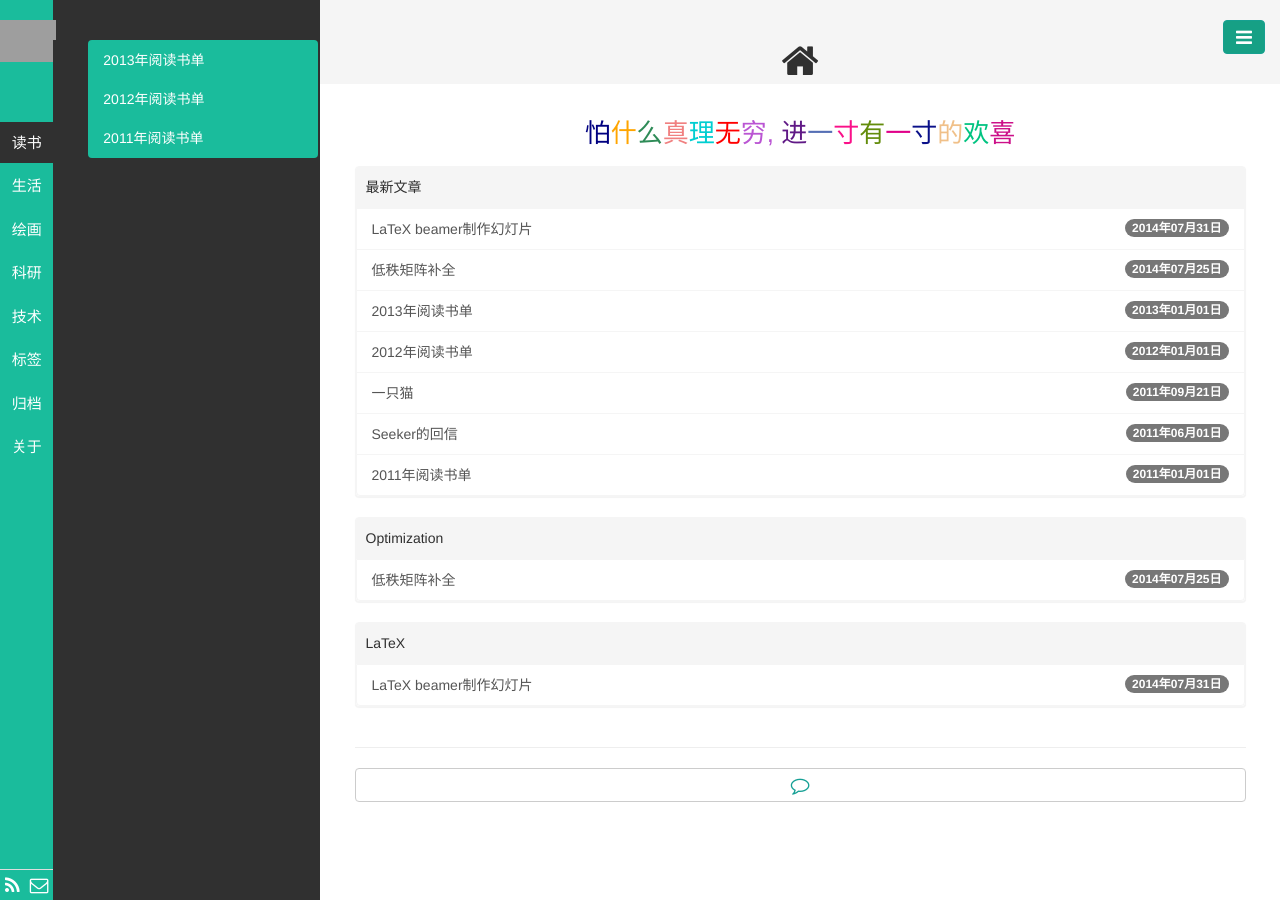
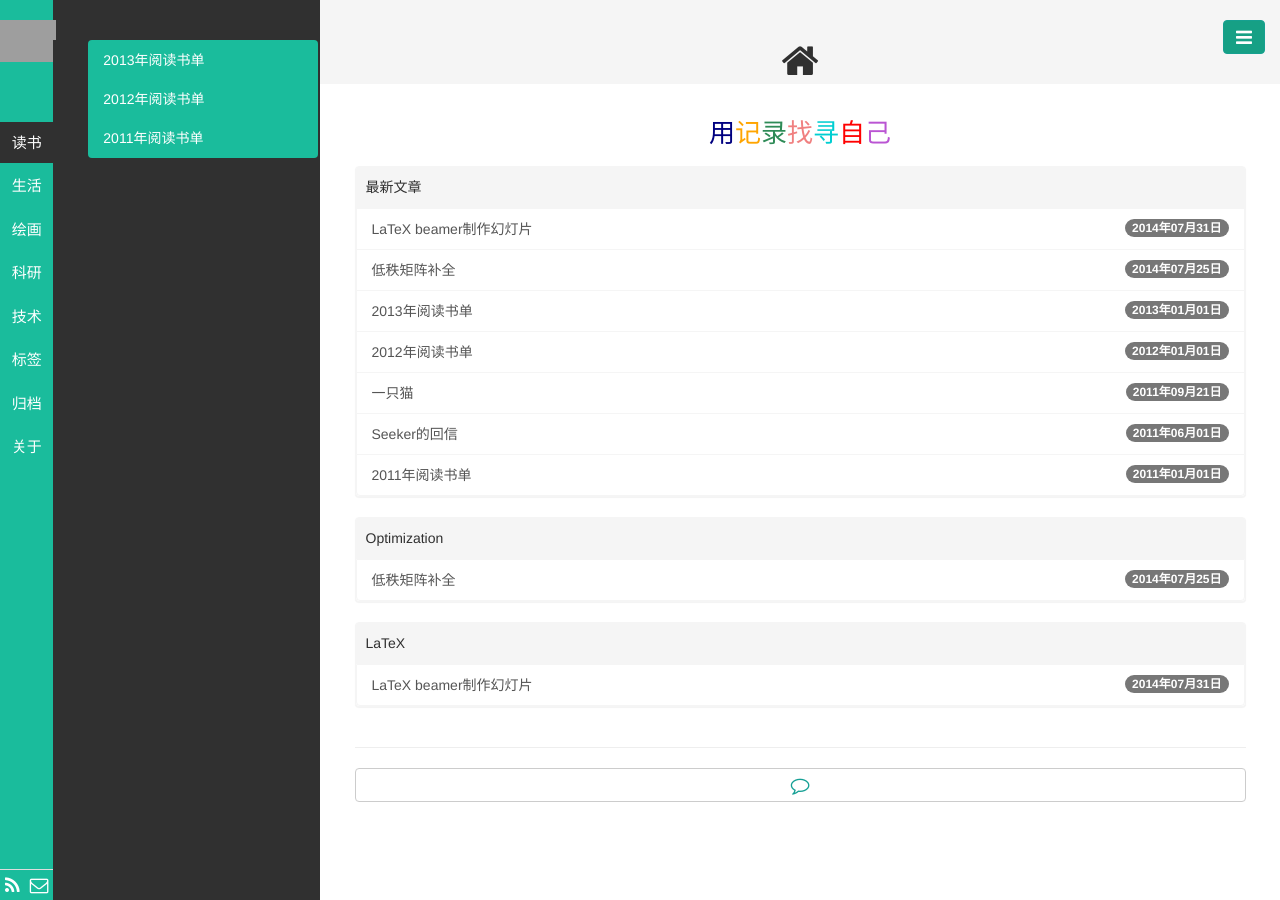
Before and after one commit to Longhaier/longhaier.github.io, a Jekyll site: the page built from index.html, in a window 1280 px wide. Built offline with Jekyll 4.4.1, drawn with Linux system fonts in a browser that asks for light colours; Markdown is read by kramdown in place of the engine named in the settings; the list of posts is cut into pages by our own code; grey boxes are pictures that could not be loaded.

Commit message:
Update index.html

```diff
--- a/index.html
+++ b/index.html
@@ -4,7 +4,7 @@ title: <i class="fa fa-home fa-lg"></i>
 titlename: 首页
 ---
 <!--<br>-->
-<center><h3><font color="#000080">怕</font><font color="#FFA500">什</font><font color="#2E8B57">么</font><font color="#F08080">真</font><font color="#00CED1">理</font><font color="red">无</font><font color="#BA55D3">穷, </font><font color="#601986">进</font><font color="#556fb5">一</font><font color="#fa1089">寸</font><font color="#638c0b">有</font><font color="#e00089">一</font><font color="#0a1089">寸</font><font color="#f0c089">的</font><font color="#00c380">欢</font><font color="#cc1089">喜</font></h3></center>
+<center><h3><font color="#000080">用</font><font color="#FFA500">记</font><font color="#2E8B57">录</font><font color="#F08080">找</font><font color="#00CED1">寻</font><font color="red">自</font><font color="#BA55D3">己 </font></h3></center>
 <div class="row">
   <div class="col-md-12">
     <div class="panel panel-primary">
```
